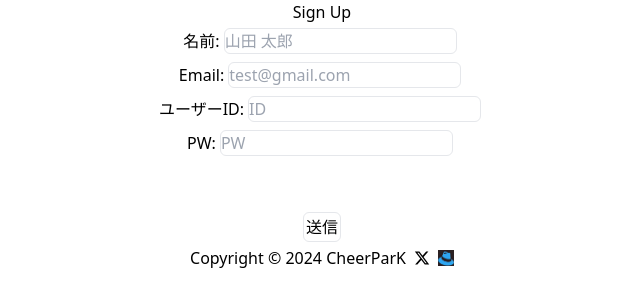
After one commit to hamataki/cheerpark_ver4, a PHP site: page /signup.php in a window 1280 px wide. The commit adds this page. Shown: the top 307 px of the page, without its empty margins (318-958 px from the left). Run offline with PHP 8.4, Linux system fonts and the light colour scheme; some libraries are stand-ins or nearby versions.

Commit message:
signup追加

```diff
--- a/edit.php
+++ b/edit.php
@@ -25,9 +25,7 @@ if ($status == false) {
 <head>
     <meta charset="UTF-8">
     <meta name="viewport" content="width=device-width">
-    <!-- <link rel="stylesheet" href="css/reset.css">
-    <link rel="stylesheet" href="css/player-style.css">
-    <link href="css/bootstrap.min.css" rel="stylesheet"> -->
+
     <script src="https://cdn.tailwindcss.com"></script>
     <title>Edit</title>
 
@@ -39,7 +37,7 @@ if ($status == false) {
 </head>
 
 <body>
-    <div class="wrapper">
+    <div class="text-center">
         <header>
             <div class="navbar-header"><a class="navbar-brand" href="home.php">ホーム</a></div>
         </header>
--- a/home.php
+++ b/home.php
@@ -48,9 +48,7 @@ if ($status == false) {
 <head>
     <meta charset="UTF-8">
     <meta name="viewport" content="width=device-width">
-    <!-- <link rel="stylesheet" href="css/reset.css">
-    <link rel="stylesheet" href="css/player-style.css">
-    <link href="css/bootstrap.min.css" rel="stylesheet"> -->
+
     <script src="https://cdn.tailwindcss.com"></script>
     <title>Home</title>
 
@@ -62,7 +60,7 @@ if ($status == false) {
 </head>
 
 <body>
-    <div class="wrapper">
+    <div class="text-center">
         <header>
             <nav class="navbar navbar-default"><i class="fa-solid fa-house">ホーム</i></nav>
             <div class="search_group">
--- a/html/footer.html
+++ b/html/footer.html
@@ -3,9 +3,8 @@
   <head>
     <meta charset="UTF-8" />
     <meta name="viewport" content="width=device-width" />
-    <!-- <link rel="stylesheet" href="css/reset.css">
-    <link rel="stylesheet" href="css/player-style.css">
-    <link href="css/bootstrap.min.css" rel="stylesheet"> -->
+
+    <script src="https://cdn.tailwindcss.com"></script>
     <title></title>
 
     <!-- Favicon -->
@@ -19,11 +18,11 @@
   </head>
 
   <body>
-    <div class="wrapper">
-      <footer>
+    <div>
+      <footer class="flex items-center justify-center gap-2">
         Copyright © 2024 CheerParK
-        <i class="fa-brands fa-x-twitter"></i>
-        <!-- <a href="https://gsacademy.jp/"><img src="img/hat.jpg" class="aicon" alt=""></a> -->
+        <a href="https://x.com/ryu_hama17"><i class="fa-brands fa-x-twitter"></i></a>
+        <a href=""><img src="img/hat.jpg" class="w-4 h-4" alt=""></a>
       </footer>
 
       <!-- <script src="js/jquery-2.1.3.min.js"></script>
--- a/post.php
+++ b/post.php
@@ -4,9 +4,7 @@
 <head>
     <meta charset="UTF-8">
     <meta name="viewport" content="width=device-width">
-    <!-- <link rel="stylesheet" href="css/reset.css">
-    <link rel="stylesheet" href="css/player-style.css">
-    <link href="css/bootstrap.min.css" rel="stylesheet"> -->
+
     <script src="https://cdn.tailwindcss.com"></script>
     <title>Post</title>
 
@@ -18,7 +16,7 @@
 </head>
 
 <body>
-    <div class="wrapper">
+    <div class="text-center">
         <header>
             <nav class="navbar navbar-default">今日はなにを伝えたい？</nav>
         </header>
--- /dev/null
+++ b/signup.php
@@ -0,0 +1,46 @@
+<!DOCTYPE html>
+<html>
+
+<head>
+    <meta charset="UTF-8">
+    <meta name="viewport" content="width=device-width">
+
+    <script src="https://cdn.tailwindcss.com"></script>
+    <title>Sign Up</title>
+
+    <!-- Favicon -->
+    <link rel="icon" href="img/hat.jpg" />
+
+    <!-- 絵文字 -->
+    <script src="https://kit.fontawesome.com/77e6d61b62.js" crossorigin="anonymous"></script>
+</head>
+
+<body>
+    <div class="text-center">
+        <header>
+            <nav class="navbar navbar-default">Sign Up</nav>
+        </header>
+
+        <div class="main">
+            <form method="POST" action="join.php">
+                <div class="signup">
+                    <label>名前:<input type="text" name="name" placeholder="山田 太郎" class="m-1 border rounded-md"></label><br>
+                    <label>Email:<input type="text" name="email" placeholder="test@gmail.com" class="m-1 border rounded-md"></label><br>
+                    <label>ユーザーID:<input type="text" name="lid" placeholder="ID" class="m-1 border rounded-md"></label><br>
+                    <label>PW:<input type="password" name="lpw" placeholder="PW" class="m-1 border rounded-md"></label><br>
+                    <label><input type="hidden" name="kanri_flg"></label><br>
+                    <label><input type="hidden" name="life_flg"></label><br>
+
+                    <input type="submit" value="送信" class="m-1 p-0.5 border rounded-md">
+                </div>
+            </form>
+        </div>
+
+        <?php include("html/footer.html"); ?>
+
+        <!-- <script src="js/jquery-2.1.3.min.js"></script>
+        <script src="js/player-script.js"></script> -->
+    </div>
+</body>
+
+</html>
```
Also changed, not shown: html/base.html (+8 -9 lines), join.php (added, +30 -0 lines), login.php (+6 -7 lines), start.php (renamed from new/start.php, +5 -6 lines), README/README.md.
